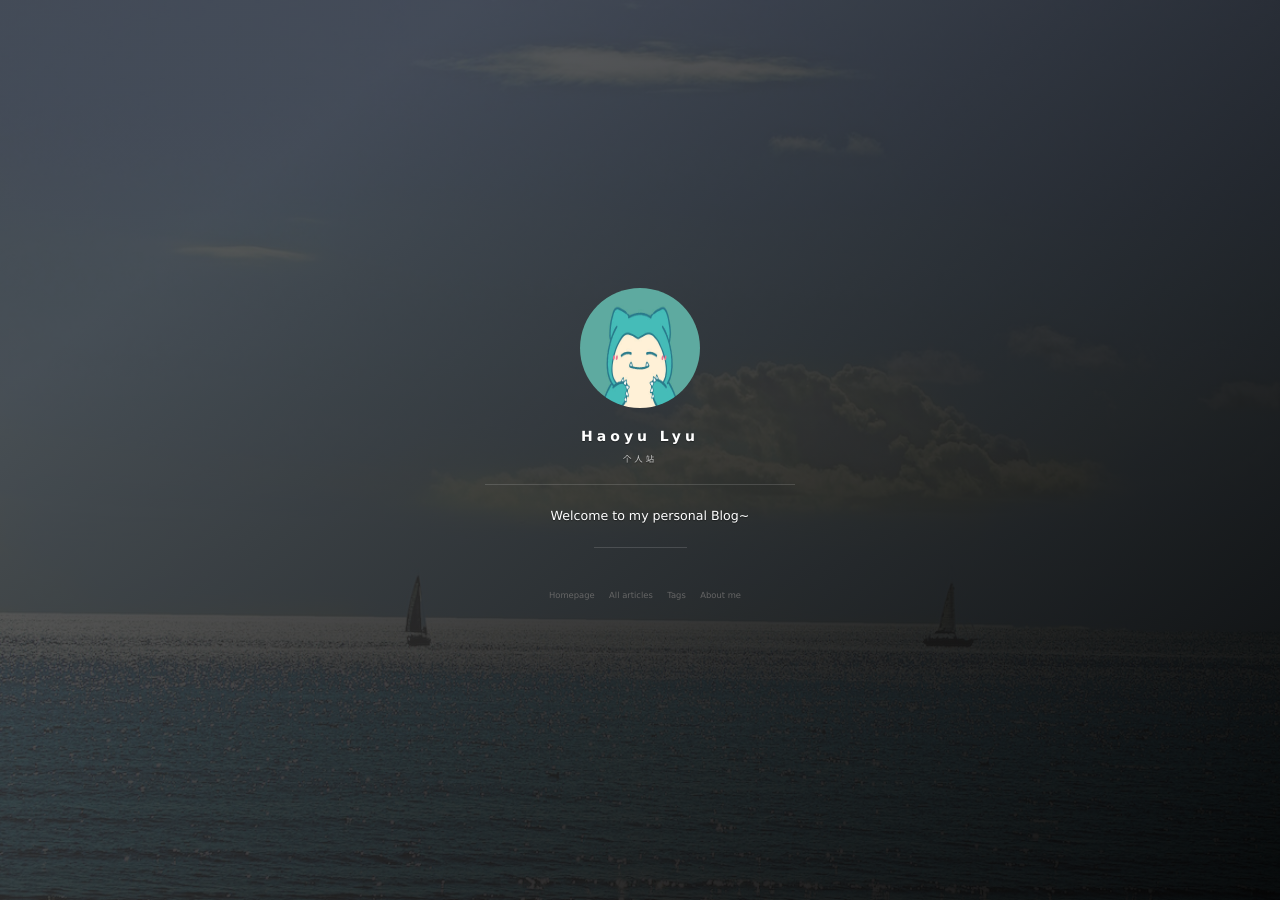
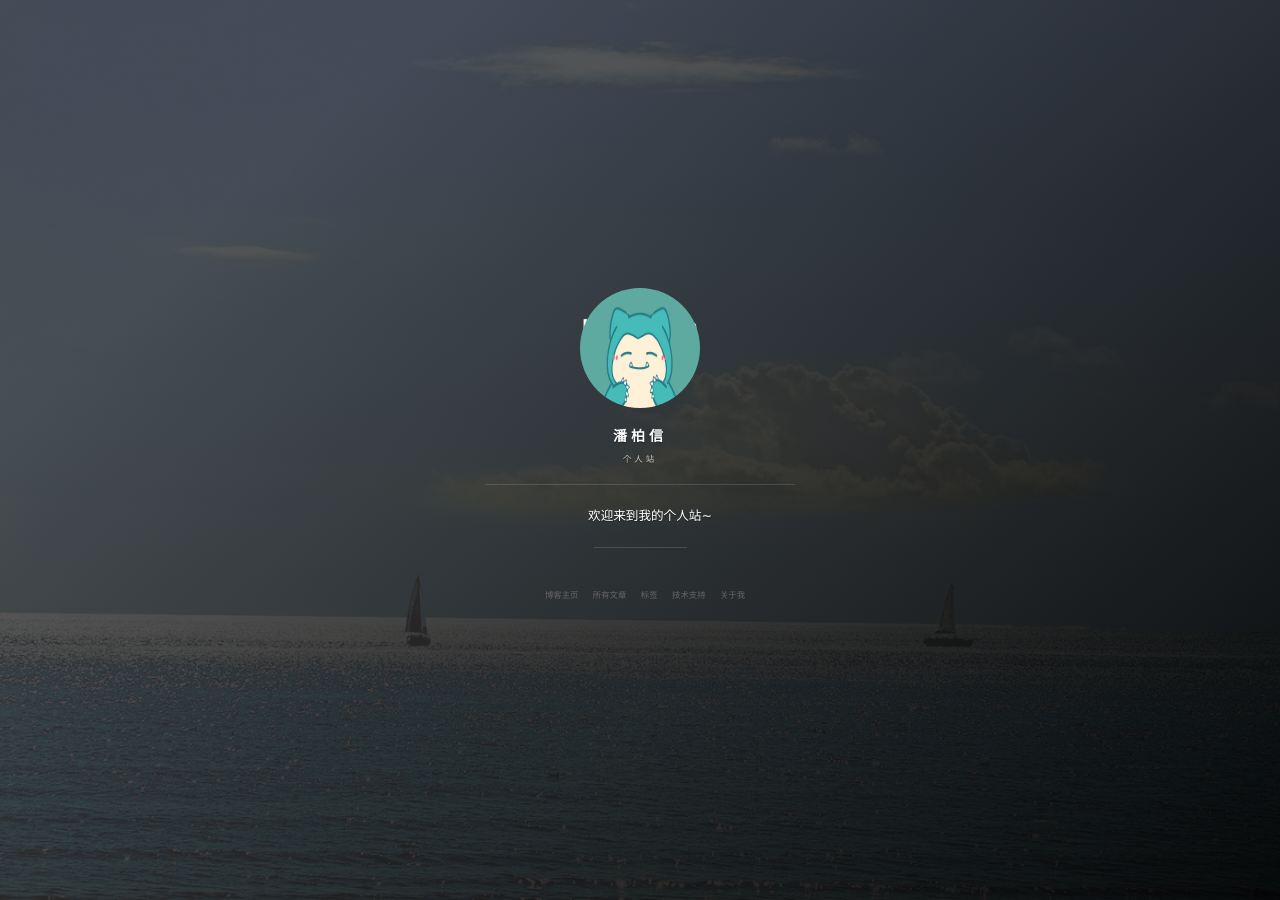
Before and after one commit to QUAFFquaff/QUAFFquaff.github.io, a Jekyll site: the page built from index.html, in a window 1280 px wide. Built offline with Jekyll 4.4.1, drawn with Linux system fonts in a browser that asks for light colours; nearby versions of some CDN libraries; the list of posts is cut into pages by our own code; comment, search, counter and statistics services are not loaded.

Commit message:
comments

```diff
--- a/_config.yml
+++ b/_config.yml
@@ -1,12 +1,12 @@
 # Basic
-title: Haoyu Lyu
+title: 潘柏信
 subtitle: 个人站
-description: Welcome to my personal Blog~
+description: 欢迎来到我的个人站~
 # 头像里面的标题
-avatarTitle: Quaff
+avatarTitle: leopardpan
 # 头像里面的描述
-avatarDesc: 机器学习/Machine Learning
-url: "https://quaffquaff.github.io"
+avatarDesc: iOS / 机器学习
+url: "https://leopardpan.cn"
 
 # 博客是否自动生成目录，false为不生成
 enableToc: true
@@ -14,29 +14,29 @@
 # Comment
 comment:
     # livere: MTAyMC81MDk5NC8yNzQ3Ng  # https://www.livere.com
-    # disqus: leopard
+    disqus: leopard
     # uyan: 2143225  # 有言id,登录有言官网申请
 
 # Social
 social:
-    # weibo: 5366874726
-    github: quaffquaff
+    weibo: 5366874726
+    github: leopardpan
     # zhihu: panpanleopard
     # juejin: xxx
-    # jianshu: 2ada30d8d0f7
+    jianshu: 2ada30d8d0f7
     # twitter:
-    mail: quaff.lyu@gmail.com
+    mail: leopardpan@icloud.com
 
 
 # 百度统计
 # 使用博客模板请去掉或者更换 id
 baidu:
-    id:
+    id: 8ba1c6be0953b6f9c2ba38e57f615421
 
 # Google Analytics
 # 使用博客模板请去掉或者更换 id
 ga:
-    id:
+    id: UA-84134159-3
     host: auto
 
 
@@ -61,13 +61,14 @@
 
 # The blog button should not be removed.
 blog_button:
-    title: Homepage
+    title: 博客主页
 
 # Navigation buttons in the front page.s
 nav:
-    - {title: All articles, description: archive, url: '/archive'}
-    - {title: Tags, description: tags, url: '/tags'}
-    - {title: About me, description: about, url: '/about'}
+    - {title: 所有文章, description: archive, url: '/archive'}
+    - {title: 标签, description: tags, url: '/tags'}
+    - {title: 技术支持, description: support, url: '/support'}
+    - {title: 关于我, description: about, url: '/about'}
 
 
 # Pagination
```
